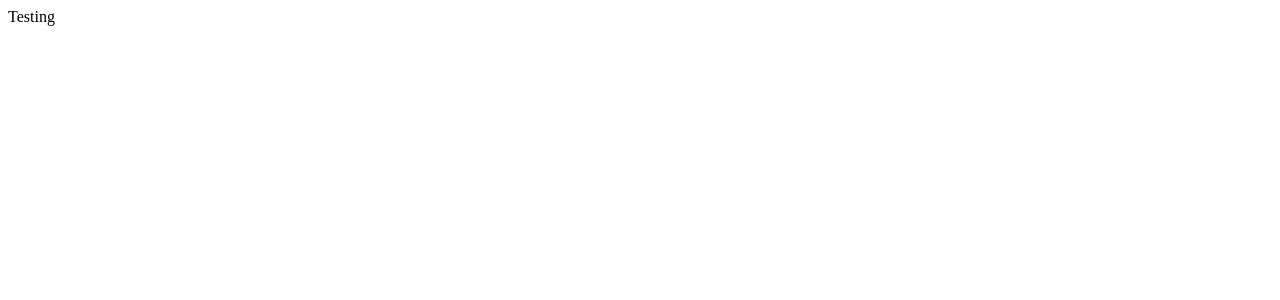
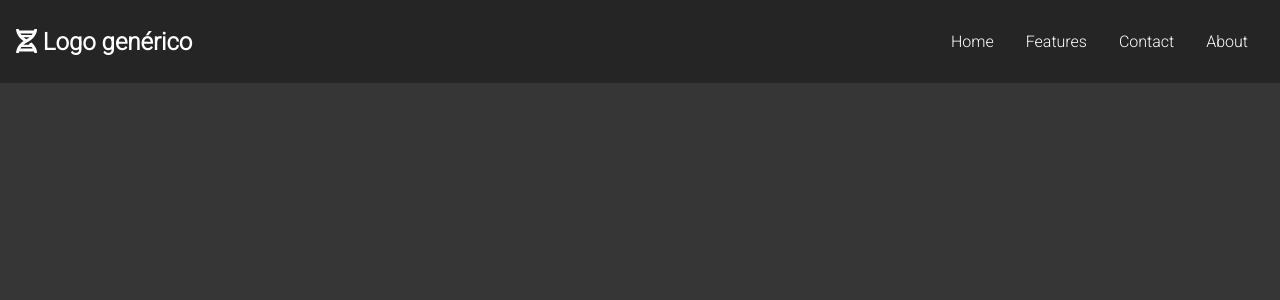
Before and after one commit to ScriptKiddie404/react-app-02-navbar-navigation-router, a React (Create React App) app: page / in a window 1280 px wide. Shown: the top 300 px of the page. Built offline with nearby package versions, Linux system fonts and the light colour scheme.

Commit message:
Complementando el tutorial...

```diff
--- a/public/index.html
+++ b/public/index.html
@@ -1,43 +1,23 @@
 <!DOCTYPE html>
 <html lang="en">
+
 <head>
   <meta charset="utf-8" />
   <link rel="icon" href="%PUBLIC_URL%/favicon.ico" />
   <meta name="viewport" content="width=device-width, initial-scale=1" />
   <meta name="theme-color" content="#000000" />
-    <meta
-      name="description"
-      content="Web site created using create-react-app"
-    />
+  <meta name="description" content="Web site created using create-react-app" />
   <link rel="apple-touch-icon" href="%PUBLIC_URL%/logo192.png" />
-    <!--
-      manifest.json provides metadata used when your web app is installed on a
-      user's mobile device or desktop. See https://developers.google.com/web/fundamentals/web-app-manifest/
-    -->
   <link rel="manifest" href="%PUBLIC_URL%/manifest.json" />
-    <!--
-      Notice the use of %PUBLIC_URL% in the tags above.
-      It will be replaced with the URL of the `public` folder during the build.
-      Only files inside the `public` folder can be referenced from the HTML.
+  <link rel="stylesheet" href="https://cdnjs.cloudflare.com/ajax/libs/font-awesome/5.15.2/css/all.min.css"
+    integrity="sha512-HK5fgLBL+xu6dm/Ii3z4xhlSUyZgTT9tuc/hSrtw6uzJOvgRr2a9jyxxT1ely+B+xFAmJKVSTbpM/CuL7qxO8w=="
+    crossorigin="anonymous" />
+  <title>Navigation Example</title>
+</head>
 
-      Unlike "/favicon.ico" or "favicon.ico", "%PUBLIC_URL%/favicon.ico" will
-      work correctly both with client-side routing and a non-root public URL.
-      Learn how to configure a non-root public URL by running `npm run build`.
-    -->
-    <title>React App</title>
-  </head>
 <body>
   <noscript>You need to enable JavaScript to run this app.</noscript>
   <div id="root"></div>
-    <!--
-      This HTML file is a template.
-      If you open it directly in the browser, you will see an empty page.
+</body>
 
-      You can add webfonts, meta tags, or analytics to this file.
-      The build step will place the bundled scripts into the <body> tag.
-
-      To begin the development, run `npm start` or `yarn start`.
-      To create a production bundle, use `npm run build` or `yarn build`.
-    -->
-  </body>
 </html>
--- /dev/null
+++ b/src/App.css
@@ -0,0 +1,14 @@
+@import url("https://fonts.googleapis.com/css2?family=Roboto:wght@300&display=swap");
+
+* {
+  margin: 0;
+  padding: 0;
+  box-sizing: border-box;
+}
+
+body {
+  width: 100%;
+  height: 100vh;
+  background-color: rgb(54, 54, 54);
+  font-family: "Roboto", sans-serif;
+}
--- a/src/App.js
+++ b/src/App.js
@@ -1,8 +1,18 @@
 import React from 'react';
+// Importamos todos los componentes que vamos a agregar en la navegación:
+import Navigation from './components/Navigation';
+import Home from './pages/Home';
+import Contact from './pages/Contact';
+import Features from './pages/Features';
+import About from './pages/About';
+// Importamos el CSS:
+import './App.css';
 
 const App = () => {
     return (
-        <div>Testing</div>
+        <>
+            <Navigation />
+        </>
     );
 }
 
--- /dev/null
+++ b/src/components/Navigation.css
@@ -0,0 +1,19 @@
+nav {
+  background-color: rgb(37, 37, 37);
+  color: white;
+  width: 100%;
+  display: flex;
+  align-items: center;
+  justify-content: space-between;
+  padding: 1em;
+  position: fixed;
+}
+
+ul {
+  display: flex;
+  list-style-type: none;
+}
+
+li {
+  padding: 1em;
+}
--- /dev/null
+++ b/src/components/Navigation.js
@@ -0,0 +1,20 @@
+import React from 'react'
+import './Navigation.css';
+
+const Navigation = () => {
+
+    return (
+        <nav>
+            <h1><i class="fas fa-dna" /> Logo genérico</h1>
+            <ul>
+                <li>Home</li>
+                <li>Features</li>
+                <li>Contact</li>
+                <li>About</li>
+            </ul>
+        </nav>
+    );
+
+}
+
+export default Navigation;
--- a/src/pages/Home.js
+++ b/src/pages/Home.js
@@ -0,0 +1,9 @@
+import React from 'react';
+
+const Home = () => {
+    return (
+        <h1>Home</h1>
+    );
+}
+
+export default Home;
```
Lines whose indentation alone changed are shown as unchanged.
